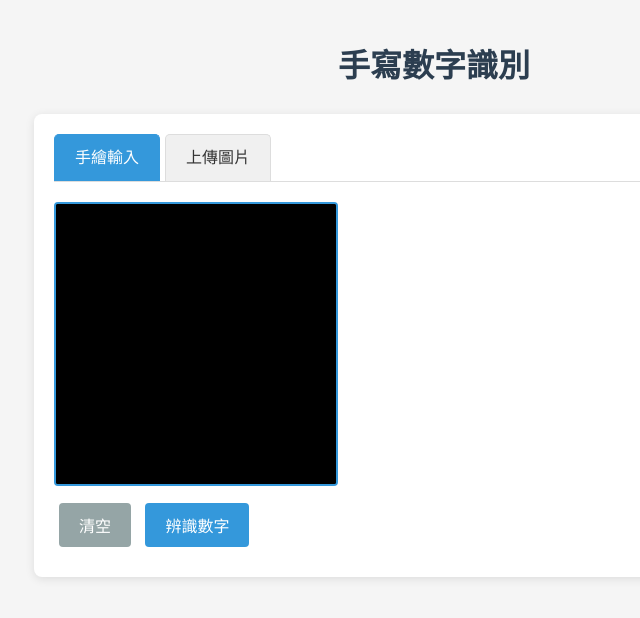
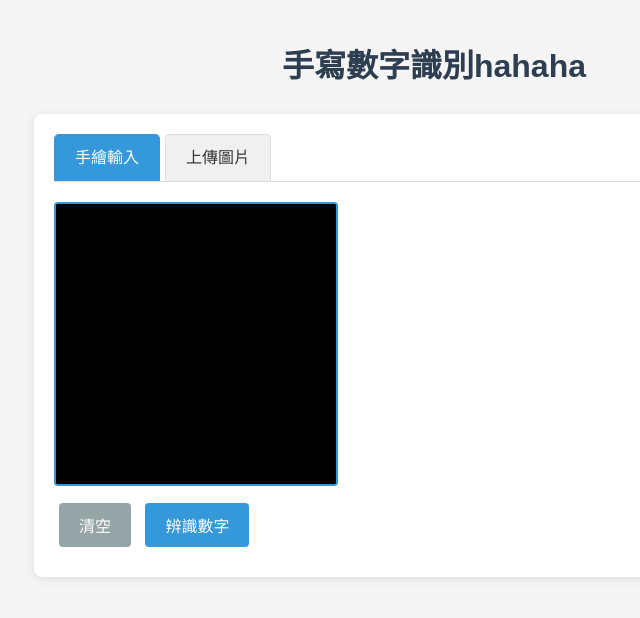
Before and after one commit to Marance776/MNIST, a plain HTML site: page static/index.html in a window 1280 px wide. Shown: the whole page, without its empty margins (206-846 px from the left). Drawn offline with Linux system fonts and the light colour scheme.

Commit message:
test in school

```diff
--- a/static/index.html
+++ b/static/index.html
@@ -154,7 +154,7 @@
     </style>
 </head>
 <body>
-    <h1>手寫數字識別</h1>
+    <h1>手寫數字識別hahaha</h1>
 
     <div class="container">
         <div class="tabs">
```
